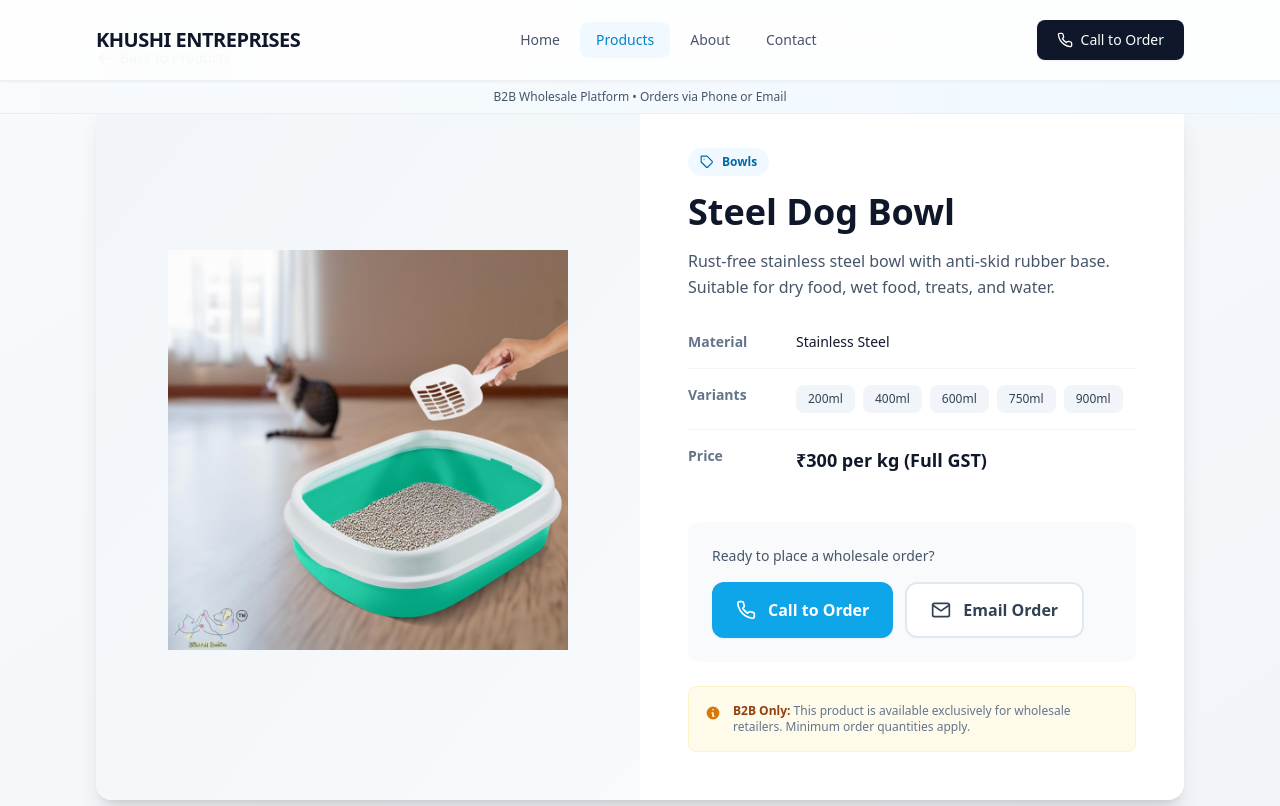
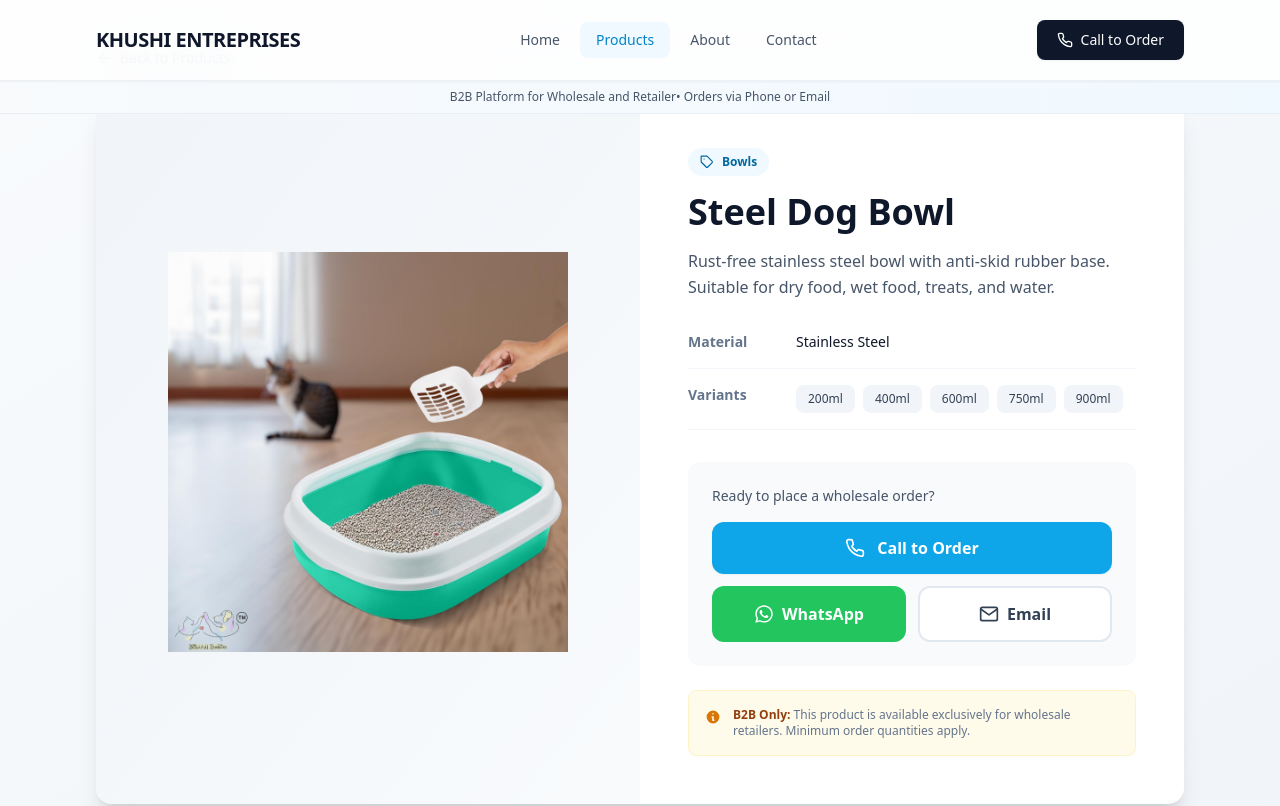
Before and after one commit to RezenBoy/Pet-Retailer-site, a React (Vite) app: page /products/1 in a window 1280 px wide. Shown: the top 806 px of the page. Built offline with nearby package versions, Linux system fonts and the light colour scheme.

Commit message:
client requirement 02

```diff
--- a/src/components/Header.jsx
+++ b/src/components/Header.jsx
@@ -74,7 +74,7 @@ function Header() {
       <div className="bg-gradient-to-r from-slate-50 to-sky-50 border-b border-slate-200/60">
         <div className="max-w-6xl mx-auto px-6 lg:px-8 py-2">
           <p className="text-xs text-center text-slate-600 font-medium">
-            B2B Wholesale Platform • Orders via Phone or Email
+            B2B Platform for Wholesale and Retailer• Orders via Phone or Email
           </p>
         </div>
       </div>
--- a/src/components/Hero.jsx
+++ b/src/components/Hero.jsx
@@ -73,7 +73,7 @@ function Hero() {
 
               {/* Email CTA */}
               <a
-                href="mailto:orders@company.com"
+                href="mailto:khushienterprises1013@gmail.com"
                 className="inline-flex justify-center items-center gap-3 bg-white/5 backdrop-blur-sm border border-white/10 px-8 py-4 rounded-xl text-white font-semibold hover:bg-white/10 hover:border-white/20 transition-all duration-200"
               >
                 <FiMail className="w-5 h-5" />
--- a/src/components/ProductCard.jsx
+++ b/src/components/ProductCard.jsx
@@ -67,9 +67,8 @@ function ProductCard({ product }) {
         {/* Footer */}
         <div className="mt-5 flex items-center justify-between">
           <div>
-            <p className="text-sm text-slate-500 font-medium">Wholesale Price</p>
-            <p className="text-base text-slate-900 font-bold mt-0.5">
-              {product.priceNote}
+            <p className="text-sm text-slate-600 font-medium">
+              View Details for Pricing
             </p>
           </div>
 
--- a/src/data/products.js
+++ b/src/data/products.js
@@ -5,7 +5,6 @@ const products = [
         category: "Bowls",
         variants: ["200ml", "400ml", "600ml", "750ml", "900ml"],
         material: "Stainless Steel",
-        priceNote: "₹300 per kg (Full GST)",
         description:
             "Rust-free stainless steel bowl with anti-skid rubber base. Suitable for dry food, wet food, treats, and water.",
         image: "/images/products/cate.png"
@@ -16,7 +15,6 @@ const products = [
         category: "Bowls",
         variants: ["200ml", "400ml", "600ml", "750ml", "900ml", "1500ml", "2200ml"],
         material: "Stainless Steel",
-        priceNote: "₹375 per kg (Full GST)",
         description: "Funky printed bowls with skid-free rubber base.",
         image: "/images/products/cate.png"
     },
@@ -26,7 +24,6 @@ const products = [
         category: "Cages",
         variants: ["18\"", "24\"", "30\"", "36\"", "42\""],
         material: "Powder-coated Iron",
-        priceNote: "₹410 – ₹2350 (varies by size)",
         description: "Foldable iron cage, easy to lift, strong and durable.",
         image: "/images/products/cate.png"
     },
@@ -36,7 +33,6 @@ const products = [
         category: "Cages",
         variants: ["Base Pipe 49\"", "Full Pipe 36\"", "Full Pipe 49\""],
         material: "Iron + Plastic Tray",
-        priceNote: "₹2350 – ₹9000",
         description: "Heavy-duty pipe cage with removable plastic base tray.",
         image: "/images/products/cate.png"
     },
@@ -46,7 +42,6 @@ const products = [
         category: "Mats",
         variants: ["Fresh Mat", "Lightweight Mat"],
         material: "Eco-friendly Plastic",
-        priceNote: "₹160 – ₹220",
         description: "Interlocking mat, odorless, safe & non-toxic.",
         image: "/images/products/plastic-floor-mat.jpg"
     },
@@ -56,7 +51,6 @@ const products = [
         category: "Feeding Stands",
         variants: ["6 Bowls", "12 Bowls"],
         material: "Wrought Iron",
-        priceNote: "₹550 – ₹850",
         description: "Adjustable height stand with removable steel bowls.",
         image: "/images/products/dog-display-stand.jpg"
     },
@@ -66,7 +60,6 @@ const products = [
         category: "Feeding Stands",
         variants: ["Small", "Medium", "Large"],
         material: "Wrought Iron",
-        priceNote: "₹400 – ₹460",
         description: "Height adjustable U-shape stand with anti-slip pads.",
         image: "/images/products/dog-u-stand.jpg"
     },
@@ -76,7 +69,6 @@ const products = [
         category: "Feeding Stands",
         variants: ["Small", "Medium", "Large", "Extra Large"],
         material: "Iron Frame",
-        priceNote: "₹250 – ₹370",
         description: "Stable H-frame feeding stand with removable bowls.",
         image: "/images/products/dog-h-stand.jpg"
     },
@@ -86,7 +78,6 @@ const products = [
         category: "Play Pens",
         variants: ["Small (24\")", "Medium (30\")"],
         material: "Powder-coated Iron",
-        priceNote: "₹925 – ₹1500",
         description: "8 connected panels, foldable, safe enclosure.",
         image: "/images/products/dog-play-pen.jpg"
     },
@@ -96,7 +87,6 @@ const products = [
         category: "Hygiene",
         variants: ["Small", "Large"],
         material: "Non-stick Plastic",
-        priceNote: "₹70 – ₹140",
         description: "Lightweight, foldable scooper with ergonomic handle.",
         image: "/images/products/pooper-scooper.jpg"
     },
@@ -106,7 +96,6 @@ const products = [
         category: "Cat Products",
         variants: ["Standard"],
         material: "Plastic",
-        priceNote: "₹160 – ₹170",
         description: "Lightweight litter tray with odor control design.",
         image: "/images/products/cat-litter-tray.jpg"
     },
@@ -116,7 +105,6 @@ const products = [
         category: "Safety",
         variants: ["Size 1 – 7"],
         material: "Plastic",
-        priceNote: "₹155 – ₹210",
         description: "Adjustable, breathable muzzle for dog safety.",
         image: "/images/products/dog-muzzle.jpg"
     },
@@ -126,7 +114,6 @@ const products = [
         category: "Toys",
         variants: ["Small", "Medium"],
         material: "Natural Rubber",
-        priceNote: "₹17 – ₹35",
         description: "Squeaky chew toy, safe & non-toxic.",
         image: "/images/products/rubber-bone.jpg"
     },
@@ -136,7 +123,6 @@ const products = [
         category: "Grooming",
         variants: ["Small", "Large"],
         material: "Rubber",
-        priceNote: "₹45 – ₹70",
         description: "Wall-mounted brush for easy coat cleaning.",
         image: "/images/products/dog-sucker-brush.jpg"
     },
@@ -146,7 +132,6 @@ const products = [
         category: "Medical",
         variants: ["Size 1 – 7"],
         material: "Plastic",
-        priceNote: "₹275 – ₹475",
         description: "Elizabeth collar for injury protection.",
         image: "/images/products/e-collar.jpg"
     },
@@ -156,7 +141,6 @@ const products = [
         category: "Beds",
         variants: ["Small", "Medium", "Large"],
         material: "Metal Frame + Fabric",
-        priceNote: "₹700 – ₹950",
         description: "Raised dog bed, easy to clean, breathable fabric.",
         image: "/images/products/elevated-bed.jpg"
     }
--- a/src/pages/Contact.jsx
+++ b/src/pages/Contact.jsx
@@ -26,8 +26,8 @@ function Contact() {
       icon: <FiMail className="w-8 h-8" />,
       title: "Email Us",
       description: "Send product & quantity details",
-      contactInfo: "orders@company.com",
-      action: "mailto:orders@company.com",
+      contactInfo: "khushienterprises1013@gmail.com",
+      action: "mailto:khushienterprises1013@gmail.com",
       buttonText: "Send Email"
     },
 
--- a/src/pages/ProductDetails.jsx
+++ b/src/pages/ProductDetails.jsx
@@ -1,5 +1,6 @@
 import { useParams, Link } from "react-router-dom";
 import { FiArrowLeft, FiPhone, FiMail, FiPackage, FiTag } from "react-icons/fi";
+import { FaWhatsapp } from "react-icons/fa";
 import products from "../data/products";
 
 function ProductDetails() {
@@ -108,14 +109,14 @@ function ProductDetails() {
                   </div>
                 )}
 
-                <div className="flex items-start gap-3 pb-4">
+                {/* <div className="flex items-start gap-3 pb-4">
                   <div className="flex-shrink-0 w-24 text-sm font-semibold text-slate-500">
                     Price
                   </div>
                   <div className="text-lg text-slate-900 font-bold">
                     {product.priceNote}
                   </div>
-                </div>
+                </div> */}
               </div>
 
               {/* Call to Action */}
@@ -123,23 +124,35 @@ function ProductDetails() {
                 <p className="text-sm text-slate-600 mb-4 font-medium">
                   Ready to place a wholesale order?
                 </p>
-                <div className="flex flex-col sm:flex-row gap-3">
+                <div className="flex flex-col gap-3">
 
                   <a
-                    href="tel:+919560858066"
+                    href="tel:+919811368649"
                     className="flex items-center justify-center gap-3 bg-sky-500 text-white px-6 py-3.5 rounded-xl font-semibold hover:bg-sky-600 transition-all duration-200 shadow-sm hover:shadow-md"
                   >
                     <FiPhone className="w-5 h-5" />
                     Call to Order
                   </a>
 
-                  <a
-                    href="mailto:orders@company.com"
-                    className="flex items-center justify-center gap-3 bg-white border-2 border-slate-200 text-slate-700 px-6 py-3.5 rounded-xl font-semibold hover:border-slate-300 hover:bg-slate-50 transition-all duration-200"
-                  >
-                    <FiMail className="w-5 h-5" />
-                    Email Order
-                  </a>
+                  <div className="grid grid-cols-2 gap-3">
+                    <a
+                      href="https://wa.me/919811368649?text=Hello%2C%20I%20want%20to%20place%20a%20wholesale%20order%20for%20this%20product"
+                      target="_blank"
+                      rel="noopener noreferrer"
+                      className="flex items-center justify-center gap-2 bg-green-500 text-white px-4 py-3.5 rounded-xl font-semibold hover:bg-green-600 transition-all duration-200"
+                    >
+                      <FaWhatsapp className="w-5 h-5" />
+                      WhatsApp
+                    </a>
+                    <a
+
+                      href="mailto:orders@khushienterprise.com?subject=Wholesale%20Order%20Inquiry&body=Hi%2C%20I%20would%20like%20to%20place%20an%20order%20for%20this%20product."
+                      className="flex items-center justify-center gap-2 bg-white border-2 border-slate-200 text-slate-700 px-4 py-3.5 rounded-xl font-semibold hover:border-slate-300 hover:bg-slate-50 transition-all duration-200"
+                    >
+                      <FiMail className="w-5 h-5" />
+                      Email
+                    </a>
+                  </div>
 
                 </div>
               </div>
```
